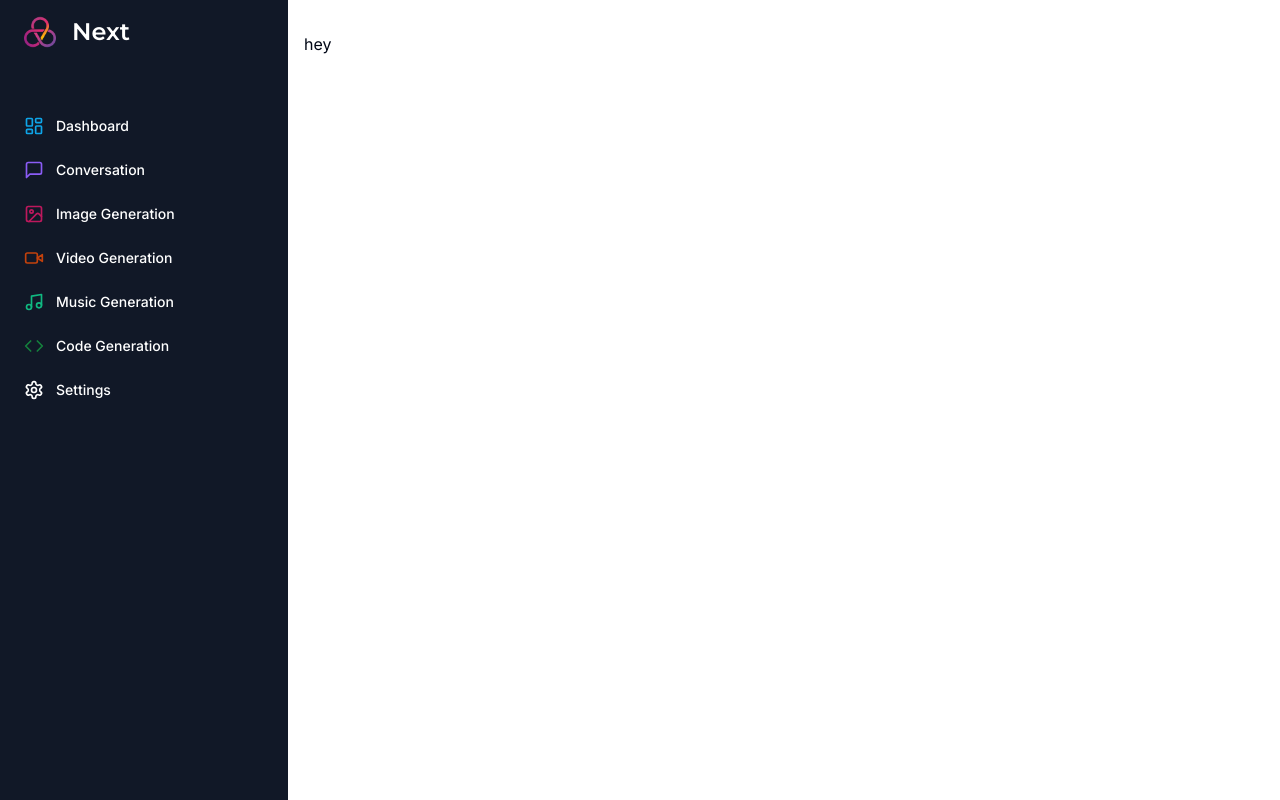
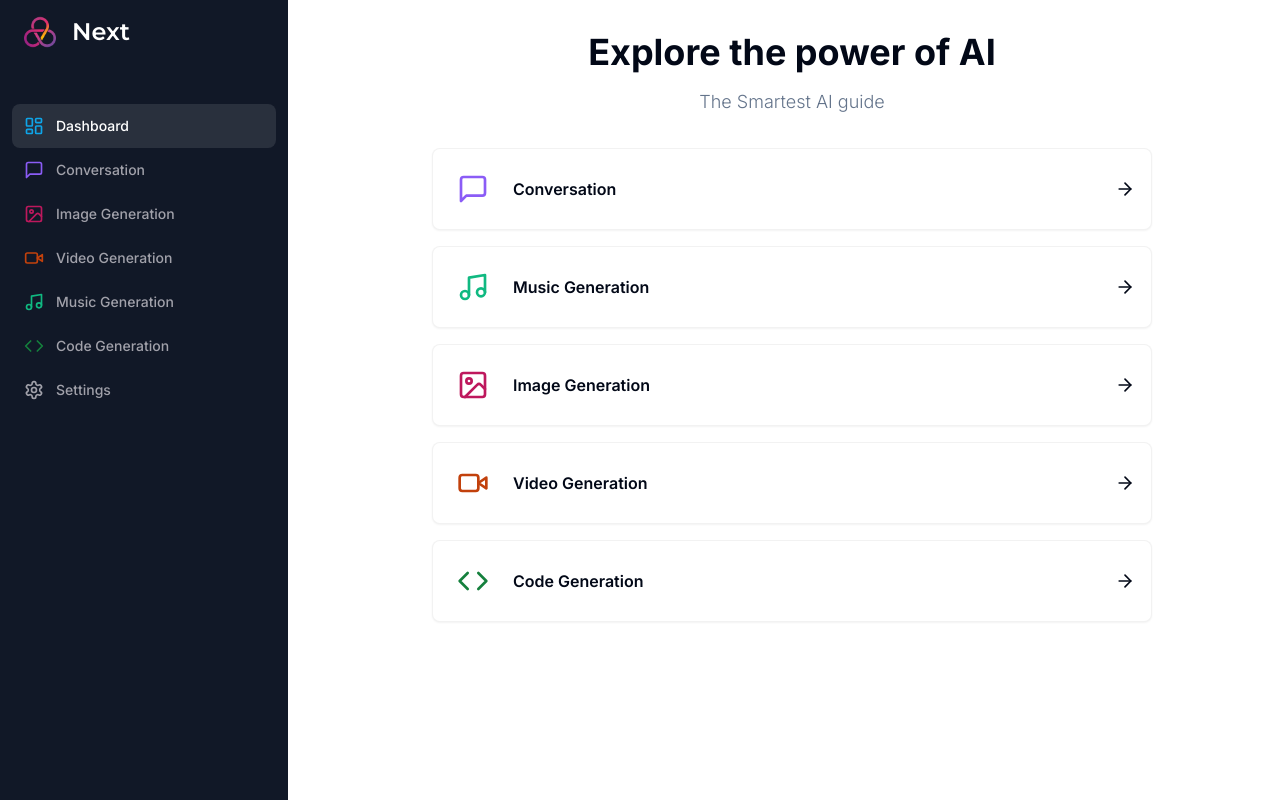
Before and after one commit to cieko/ai-saas, a Next.js app: page /dashboard in a window 1280 px wide. Built offline with nearby package versions, Linux system fonts and the light colour scheme.

Commit message:
dashboard

```diff
--- a/app/(dashboard)/(routes)/dashboard/page.tsx
+++ b/app/(dashboard)/(routes)/dashboard/page.tsx
@@ -1,10 +1,46 @@
+"use client";
 
-import { UserButton } from "@clerk/nextjs";
+import { ArrowRight } from "lucide-react";
+
+import { Card } from "@/components/ui/card";
+import { tools } from "@/constants";
+
+import { cn } from "@/lib/utils";
+import { useRouter } from "next/navigation";
 
 export default function DashboardPage() {
+
+    const router = useRouter();
+
     return (
         <div>
-            <p>hey</p>
+            <div className="mb-8 space-y-4">
+                <h2 className="text-2xl md:text-4xl font-bold text-center">
+                    Explore the power of AI
+                </h2>
+                <p className="text-muted-foreground font-light text-sm md:text-lg text-center">
+                    The Smartest AI guide
+                </p>
+            </div>
+            <div className="px-4 md:px-20 lg:px-32 space-y-4">
+                {tools.map((tool) => (
+                    <Card
+                        key={tool.href}
+                        className="p-4 border-black/5 flex items-center justify-between hover:shadow-md transition cursor-pointer"
+                        onClick={() => router.push(tool.href)}
+                    >
+                        <div className="flex items-center gap-x-4">
+                            <div className={cn("p-2 w-fit rounded-md", tool.bgColor)}>
+                                <tool.icon className={cn("w-8 h-8", tool.color)} />
+                            </div>
+                            <div className="font-semibold">
+                                {tool.label}
+                            </div>
+                        </div>
+                        <ArrowRight className="w-5 h-5" />
+                    </Card>
+                ))}
+            </div>
         </div>
     );
 }
--- a/components/mobile-sidebar.tsx
+++ b/components/mobile-sidebar.tsx
@@ -5,8 +5,18 @@
 import { Button } from "@/components/ui/button";
 import { Sheet, SheetContent, SheetTrigger } from "@/components/ui/sheet";
 import Sidebar from "@/components/sidebar";
+import { useEffect, useState } from "react";
 
 const MobileSidebar = () => {
+
+    const [isMounted, setIsMounted] = useState(false);
+
+    useEffect(() => {
+        setIsMounted(true);
+    }, []);
+
+    if (!isMounted) return null;
+
     return (
         <Sheet>
             <SheetTrigger>
--- a/components/sidebar.tsx
+++ b/components/sidebar.tsx
@@ -3,6 +3,7 @@
 import { Montserrat } from "next/font/google";
 import Image from "next/image";
 import Link from "next/link";
+import { usePathname } from "next/navigation";
 
 import {
     Code,
@@ -61,7 +62,9 @@
     },
 ];
 
-const sidebar = () => {
+const Sidebar = () => {
+    const pathname = usePathname();
+
     return (
         <div className="space-y-4 pt-2 flex flex-col h-full bg-[#111827] text-white">
             <div className="px-3 py-2 flex-1">
@@ -86,7 +89,12 @@
                         <Link
                             href={route.href}
                             key={route.href}
-                            className="text-sm group flex p-3 w-full justify-start font-medium cursor-pointer hover:text-white hover:bg-white/10 rounded-lg transition"
+                            className={cn(
+                                "text-sm group flex p-3 w-full justify-start font-medium cursor-pointer hover:text-white hover:bg-white/10 rounded-lg transition",
+                                pathname === route.href
+                                    ? "text-white bg-white/10"
+                                    : "text-zinc-400"
+                            )}
                         >
                             <div className="flex items-center flex-1">
                                 <route.icon
@@ -102,4 +110,4 @@
     );
 };
 
-export default sidebar;
+export default Sidebar;
--- /dev/null
+++ b/components/ui/card.tsx
@@ -0,0 +1,79 @@
+import * as React from "react"
+
+import { cn } from "@/lib/utils"
+
+const Card = React.forwardRef<
+  HTMLDivElement,
+  React.HTMLAttributes<HTMLDivElement>
+>(({ className, ...props }, ref) => (
+  <div
+    ref={ref}
+    className={cn(
+      "rounded-lg border bg-card text-card-foreground shadow-sm",
+      className
+    )}
+    {...props}
+  />
+))
+Card.displayName = "Card"
+
+const CardHeader = React.forwardRef<
+  HTMLDivElement,
+  React.HTMLAttributes<HTMLDivElement>
+>(({ className, ...props }, ref) => (
+  <div
+    ref={ref}
+    className={cn("flex flex-col space-y-1.5 p-6", className)}
+    {...props}
+  />
+))
+CardHeader.displayName = "CardHeader"
+
+const CardTitle = React.forwardRef<
+  HTMLParagraphElement,
+  React.HTMLAttributes<HTMLHeadingElement>
+>(({ className, ...props }, ref) => (
+  <h3
+    ref={ref}
+    className={cn(
+      "text-2xl font-semibold leading-none tracking-tight",
+      className
+    )}
+    {...props}
+  />
+))
+CardTitle.displayName = "CardTitle"
+
+const CardDescription = React.forwardRef<
+  HTMLParagraphElement,
+  React.HTMLAttributes<HTMLParagraphElement>
+>(({ className, ...props }, ref) => (
+  <p
+    ref={ref}
+    className={cn("text-sm text-muted-foreground", className)}
+    {...props}
+  />
+))
+CardDescription.displayName = "CardDescription"
+
+const CardContent = React.forwardRef<
+  HTMLDivElement,
+  React.HTMLAttributes<HTMLDivElement>
+>(({ className, ...props }, ref) => (
+  <div ref={ref} className={cn("p-6 pt-0", className)} {...props} />
+))
+CardContent.displayName = "CardContent"
+
+const CardFooter = React.forwardRef<
+  HTMLDivElement,
+  React.HTMLAttributes<HTMLDivElement>
+>(({ className, ...props }, ref) => (
+  <div
+    ref={ref}
+    className={cn(" flex items-center p-6 pt-0", className)}
+    {...props}
+  />
+))
+CardFooter.displayName = "CardFooter"
+
+export { Card, CardHeader, CardFooter, CardTitle, CardDescription, CardContent }
--- /dev/null
+++ b/constants.ts
@@ -0,0 +1,41 @@
+import { Code, ImageIcon, MessageSquare, Music, VideoIcon } from "lucide-react";
+
+export const MAX_FREE_COUNTS = 5;
+
+export const tools = [
+    {
+        label: "Conversation",
+        icon: MessageSquare,
+        href: "/conversation",
+        color: "text-violet-500",
+        bgColor: "bg-violet-500/10",
+    },
+    {
+        label: "Music Generation",
+        icon: Music,
+        href: "/music",
+        color: "text-emerald-500",
+        bgColor: "bg-emerald-500/10",
+    },
+    {
+        label: "Image Generation",
+        icon: ImageIcon,
+        color: "text-pink-700",
+        bgColor: "bg-pink-700/10",
+        href: "/image",
+    },
+    {
+        label: "Video Generation",
+        icon: VideoIcon,
+        color: "text-orange-700",
+        bgColor: "bg-orange-700/10",
+        href: "/video",
+    },
+    {
+        label: "Code Generation",
+        icon: Code,
+        color: "text-green-700",
+        bgColor: "bg-green-700/10",
+        href: "/code",
+    },
+];
```
